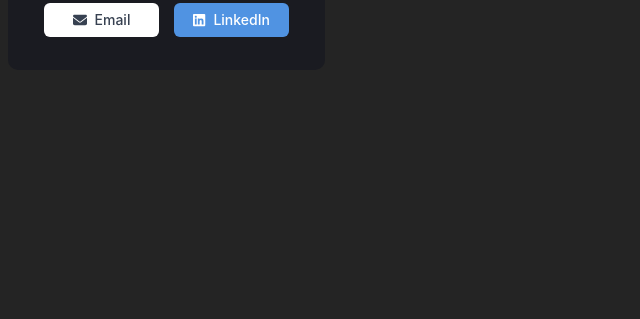
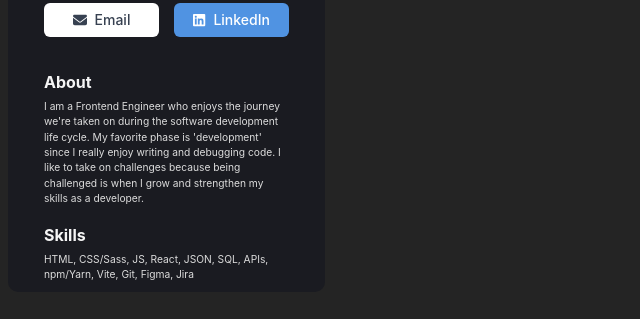
Before and after one commit to BurakAy/BusinessCard, a React (Vite) app: page / in a window 1280 px wide. Shown: the part 437-756 px from the top of the page, without its empty margins (0-640 px from the left). Built offline with nearby package versions, Linux system fonts and the light colour scheme.

Commit message:
body component styling and content

```diff
--- a/src/components/CardBody.jsx
+++ b/src/components/CardBody.jsx
@@ -1,5 +1,27 @@
+import "../styles/CardBody.css";
+
 const CardBody = () => {
-  return <div className="card--body"></div>;
+  return (
+    <div className="card--body_container">
+      <div className="card--body_section">
+        <h3>About</h3>
+        <p>
+          I am a Frontend Engineer who enjoys the journey we're taken on during
+          the software development life cycle. My favorite phase is
+          'development' since I really enjoy writing and debugging code. I like
+          to take on challenges because being challenged is when I grow and
+          strengthen my skills as a developer.
+        </p>
+      </div>
+      <div className="card--body_section">
+        <h3>Skills</h3>
+        <p>
+          HTML, CSS/Sass, JS, React, JSON, SQL, APIs, npm/Yarn, Vite, Git,
+          Figma, Jira
+        </p>
+      </div>
+    </div>
+  );
 };
 
 export default CardBody;
--- a/src/styles/CardBody.css
+++ b/src/styles/CardBody.css
@@ -0,0 +1,22 @@
+.card--body_container {
+    padding: 0 36px;
+}
+
+.card--body_section h3,
+.card--body_section p {
+    line-height: 150%;
+}
+
+.card--body_section h3 {
+    font-weight: 700;
+    font-size: 16px;
+    color: #F5F5F5;
+    margin-bottom: 5px;
+}
+
+.card--body_section p {
+    font-weight: 400;
+    font-size: 10.24px;
+    color: #DCDCDC;
+    margin-top: 5px;
+}
```
